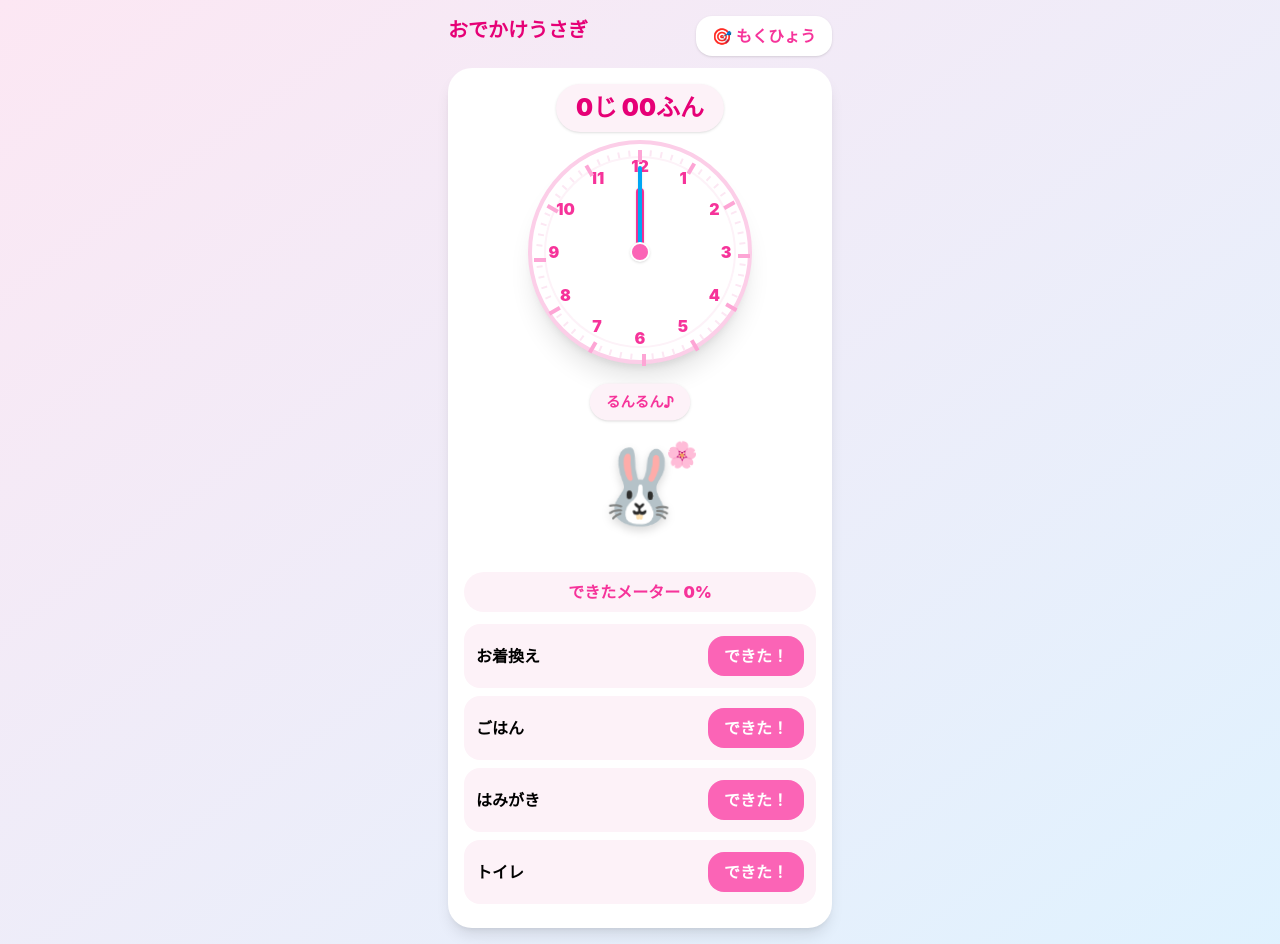
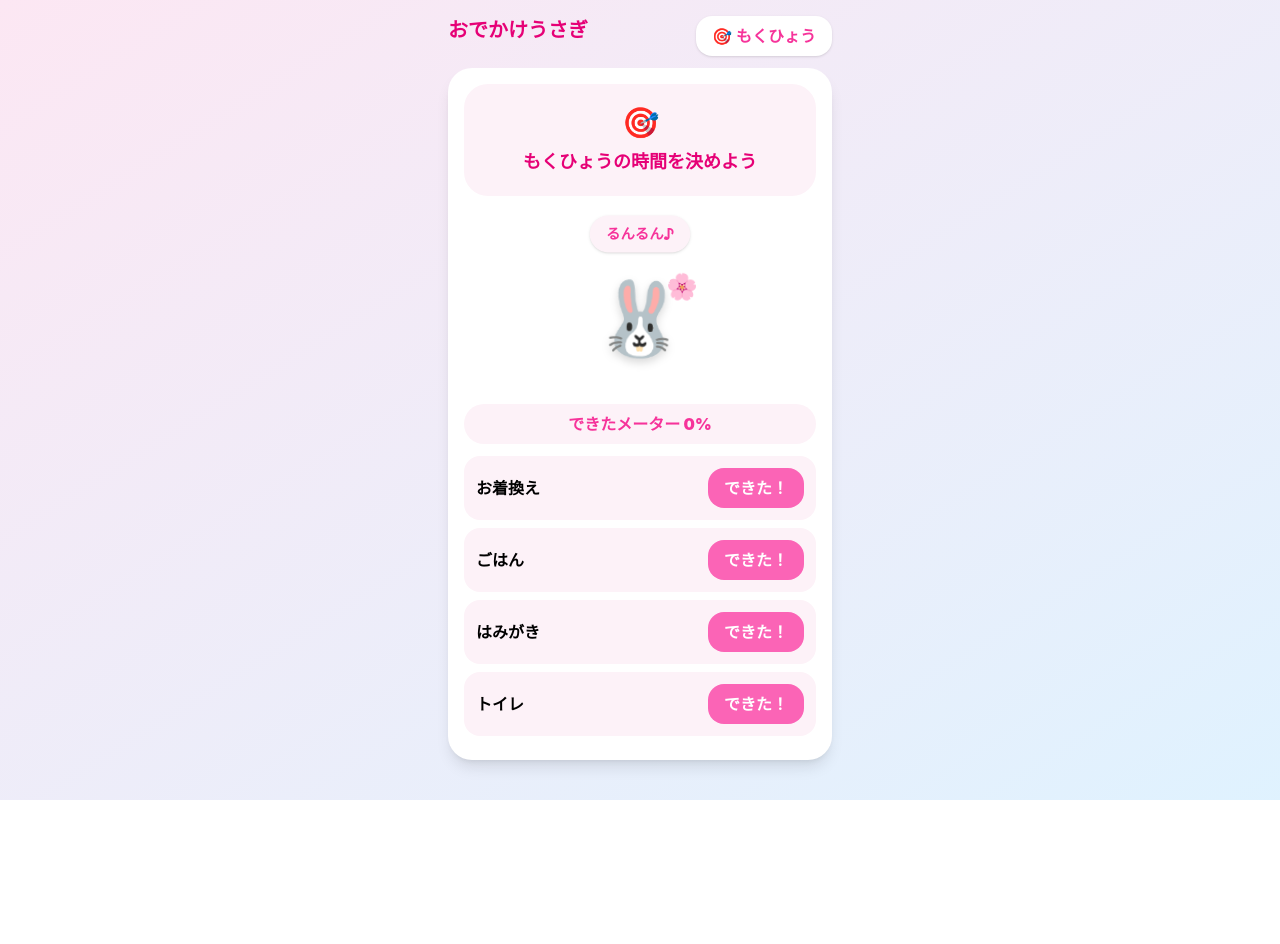
Before and after one commit to watanabe2018/odekake-usagi, a React (Vite) app: page / in a window 1280 px wide. After the commit the page ends 800 px from the top, so only its background shows below. Built offline with nearby package versions, Linux system fonts and the light colour scheme.

Commit message:
Add character selection and completion animation

```diff
--- a/src/App.jsx
+++ b/src/App.jsx
@@ -4,12 +4,7 @@ import { motion, AnimatePresence } from "framer-motion";
 const STORAGE_KEY = "odekake-usagi-settings-v1";
 const FIVE_MINUTES_MS = 5 * 60 * 1000;
 
-const initialTasks = [
-  "お着換え",
-  "ごはん",
-  "はみがき",
-  "トイレ",
-];
+const initialTasks = ["お着換え", "ごはん", "はみがき", "トイレ"];
 
 const characterOptions = [
   { id: "rabbit", label: "うさぎ", icon: "🐰", item: "🎒" },
@@ -19,6 +14,7 @@ const characterOptions = [
 ];
 
 function parseTime(timeStr) {
+  if (!timeStr) return { h: 0, m: 0 };
   const [h, m] = timeStr.split(":").map(Number);
   return { h: h || 0, m: m || 0 };
 }
@@ -32,11 +28,7 @@ function getTargetDateTime(targetTime, now = new Date()) {
 
 function getTimeStatus(targetTime, now = new Date()) {
   if (!targetTime) {
-    return {
-      mode: "idle",
-      label: "",
-      diffMs: null,
-    };
+    return { mode: "idle", label: "", diffMs: null };
   }
 
   const target = getTargetDateTime(targetTime, now);
@@ -44,26 +36,14 @@ function getTimeStatus(targetTime, now = new Date()) {
   const absMinutes = Math.ceil(Math.abs(diffMs) / 60000);
 
   if (diffMs < 0) {
-    return {
-      mode: "late",
-      label: `${absMinutes}分すぎました`,
-      diffMs,
-    };
+    return { mode: "late", label: `${absMinutes}分すぎました`, diffMs };
   }
 
   if (diffMs <= FIVE_MINUTES_MS) {
-    return {
-      mode: "soon",
-      label: `あと ${Math.max(0, Math.ceil(diffMs / 60000))}分`,
-      diffMs,
-    };
+    return { mode: "soon", label: `あと ${Math.max(0, Math.ceil(diffMs / 60000))}分`, diffMs };
   }
 
-  return {
-    mode: "normal",
-    label: `あと ${Math.ceil(diffMs / 60000)}分`,
-    diffMs,
-  };
+  return { mode: "normal", label: `あと ${Math.ceil(diffMs / 60000)}分`, diffMs };
 }
 
 function calculateProgress(remainingCount, totalCount) {
@@ -72,7 +52,8 @@ function calculateProgress(remainingCount, totalCount) {
   return Math.min(100, Math.round((completed / totalCount) * 100));
 }
 
-function getRabbitMode(timeMode, allDone) {
+function getCharacterMode(timeMode, allDone, justCompleted) {
+  if (justCompleted) return "happy";
   if (allDone) return "happy";
   if (timeMode === "late") return "late";
   if (timeMode === "soon") return "soon";
@@ -100,13 +81,11 @@ function saveSettings(settings) {
   }
 }
 
-// simple tests
 (function runTests() {
   const fixedNow = new Date("2026-05-02T07:55:00");
   console.assert(parseTime("08:30").h === 8, "hour parse");
   console.assert(parseTime("08:30").m === 30, "minute parse");
-  console.assert(calculateProgress(0, 5) === 100, "progress 100");
-  console.assert(getRabbitMode("late", true) === "happy", "rabbit happy wins");
+  console.assert(calculateProgress(0, 4) === 100, "progress 100");
   console.assert(getTimeStatus("08:00", fixedNow).mode === "soon", "5 minutes left should be soon");
   console.assert(getTimeStatus("08:10", fixedNow).mode === "normal", "15 minutes left should be normal");
   console.assert(getTimeStatus("07:50", fixedNow).mode === "late", "past target should be late");
@@ -124,15 +103,20 @@ function Button({ children, className = "", ...props }) {
 }
 
 function Icon({ label }) {
-  const map = {
-    settings: "🎯",
-    home: "🏠",
-    plus: "＋",
-  };
+  const map = { settings: "🎯", home: "🏠", plus: "＋" };
   return <span>{map[label] || "•"}</span>;
 }
 
 function AnalogClock({ time }) {
+  if (!time) {
+    return (
+      <div className="mb-5 rounded-3xl bg-pink-50 p-5 text-center">
+        <div className="text-3xl">🎯</div>
+        <div className="mt-2 text-lg font-black text-pink-600">もくひょうの時間を決めよう</div>
+      </div>
+    );
+  }
+
   const { h, m } = parseTime(time);
   const minuteAngle = m * 6;
   const hourAngle = (h % 12) * 30 + m * 0.5;
@@ -156,10 +140,7 @@ function AnalogClock({ time }) {
             <div
               key={num}
               className="absolute flex h-8 w-8 items-center justify-center rounded-full text-base font-black text-pink-500"
-              style={{
-                left: `calc(50% + ${x}px - 16px)`,
-                top: `calc(50% + ${y}px - 16px)`,
-              }}
+              style={{ left: `calc(50% + ${x}px - 16px)`, top: `calc(50% + ${y}px - 16px)` }}
             >
               {num}
             </div>
@@ -222,7 +203,7 @@ function Character({ mode = "normal", character = "rabbit" }) {
     happy: {
       message: "やったね！",
       badge: "💕",
-      body: { y: [0, -22, 0], rotate: [-10, 10, -10], scale: [1, 1.12, 1] },
+      body: { y: [0, -24, 0], rotate: [-12, 12, -12], scale: [1, 1.15, 1] },
       duration: 0.55,
       bubble: "bg-yellow-50 text-amber-600",
     },
@@ -340,20 +321,17 @@ export default function App() {
   const [targetTime, setTargetTime] = useState(saved?.targetTime || "");
   const [tasks, setTasks] = useState(Array.isArray(saved?.tasks) && saved.tasks.length > 0 ? saved.tasks : initialTasks);
   const [totalTaskCount, setTotalTaskCount] = useState(saved?.totalTaskCount || initialTasks.length);
+  const [selectedCharacter, setSelectedCharacter] = useState(saved?.selectedCharacter || "rabbit");
   const [newTask, setNewTask] = useState("");
-  const [selectedCharacter, setSelectedCharacter] = useState(saved?.selectedCharacter || "rabbit");
   const [doneFlash, setDoneFlash] = useState(false);
   const [now, setNow] = useState(new Date());
 
   const timeStatus = getTimeStatus(targetTime, now);
   const progress = calculateProgress(tasks.length, totalTaskCount);
-  const rabbitMode = timeStatus.mode === "idle" ? "normal" : getRabbitMode(timeStatus.mode, tasks.length === 0);
-  const characterMode = doneFlash ? "happy" : rabbitMode;
+  const characterMode = getCharacterMode(timeStatus.mode, tasks.length === 0, doneFlash);
 
   useEffect(() => {
-    const timerId = window.setInterval(() => {
-      setNow(new Date());
-    }, 1000);
+    const timerId = window.setInterval(() => setNow(new Date()), 1000);
     return () => window.clearInterval(timerId);
   }, []);
 
@@ -364,7 +342,7 @@ export default function App() {
   function completeTask(task) {
     setTasks((prev) => prev.filter((t) => t !== task));
     setDoneFlash(true);
-    setTimeout(() => setDoneFlash(false), 1000);
+    setTimeout(() => setDoneFlash(false), 1200);
   }
 
   function addTask() {
@@ -383,7 +361,6 @@ export default function App() {
   function resetToday() {
     setTasks(initialTasks);
     setTotalTaskCount(initialTasks.length);
-    setSelectedCharacter("rabbit");
   }
 
   function resetAllSettings() {
@@ -391,6 +368,7 @@ export default function App() {
     setTargetTime("");
     setTasks(initialTasks);
     setTotalTaskCount(initialTasks.length);
+    setSelectedCharacter("rabbit");
   }
 
   return (
@@ -425,7 +403,7 @@ export default function App() {
                 <div className="rounded-3xl bg-yellow-50 p-5 text-center">
                   <div className="mb-2 text-3xl">🎉</div>
                   <div className="text-xl font-black text-pink-600">ぜんぶできた！</div>
-                  <p className="mt-1 text-sm font-bold text-amber-600">うさぎさんとおでかけしよう</p>
+                  <p className="mt-1 text-sm font-bold text-amber-600">いっしょにおでかけしよう</p>
                   <GoingOutCharacter character={selectedCharacter} />
                   <Button onClick={resetToday} className="mt-2 bg-pink-400 text-white">もう一度はじめる</Button>
                 </div>
@@ -494,7 +472,7 @@ export default function App() {
               <Button onClick={resetAllSettings} className="mt-2 w-full bg-slate-100 text-slate-500">設定をリセット</Button>
 
               <div className="mt-4 rounded-2xl bg-yellow-50 p-3 text-sm font-bold text-amber-600">
-                目標時間とやることは、このスマホのブラウザに自動保存されます。
+                目標時間・キャラクター・やることは、このスマホのブラウザに自動保存されます。
               </div>
             </>
           )}
```
